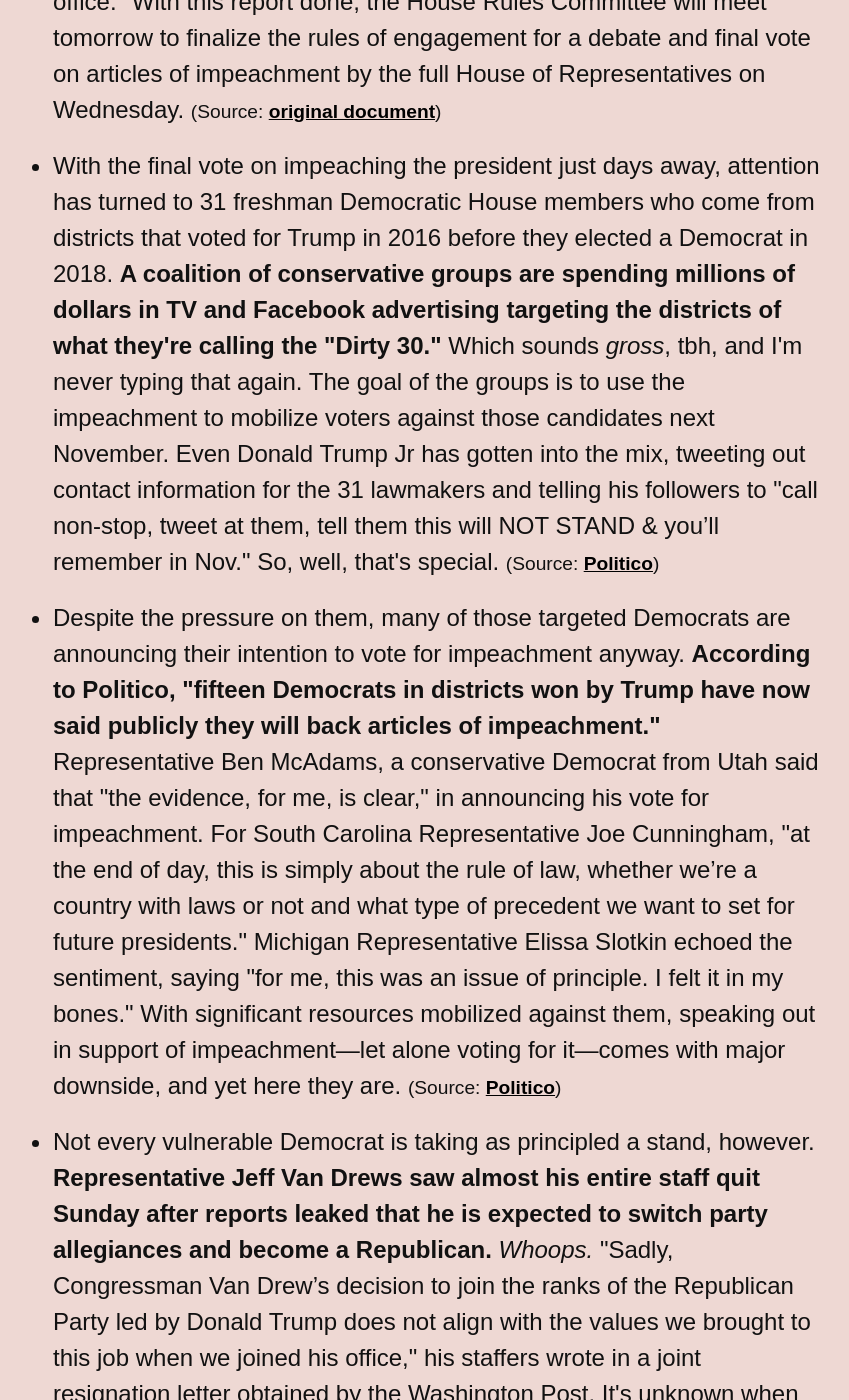
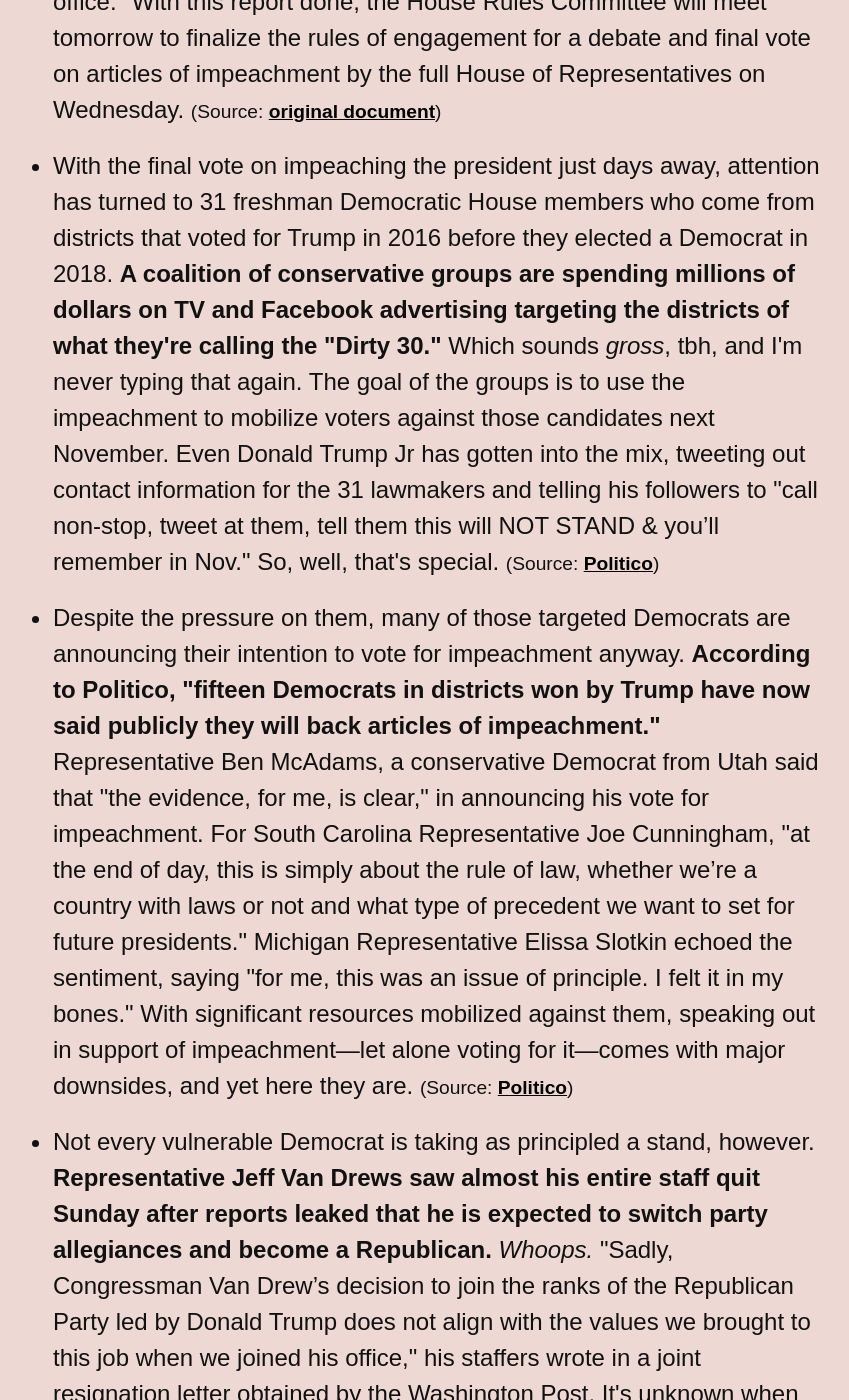
Before and after one commit to dansinker/impeachment.fyi, a Jekyll site: the page built from index.md, in a window 1280 px wide and 1400 px high, scrolled down 1046 px. Shown: the whole window, without its empty margins (277-1126 px from the left). Built offline with Jekyll 4.4.1, drawn with Linux system fonts in a browser that asks for light colours; nearby versions of some CDN libraries; some web fonts are replaced; comment, search, counter and statistics services are not loaded.

Commit message:
a few typos

```diff
--- a/_data/news.yml
+++ b/_data/news.yml
@@ -5,10 +5,10 @@ news:
   - item: <b>The House Judiciary Committee today released a <i>658-page report</i> that explains in full detail the charges against the president in the two articles of impeachment approved by the committee last Friday.</b> The lengthy report cites extensive evidence and testimony collected over the course of the impeachment investigation to charge that the president engaged in "multiple federal crimes" including bribery and wire fraud. <i>Oh.</i>  The report also includes a 20 page dissent written by Republican ranking member Doug Collins who writes that the case is "weak" and "lowers the bar for future impeachments." Despite the minority dissent, the report concludes that President Trump "has placed his own interest in retaining power above our national security and commitment to self-governance," and that he "has done so before, he has done so here, and he will undoubtedly do so again." As a result, the report says, President Trump "should be impeached and removed from office." With this report done, the House Rules Committee will meet tomorrow to finalize the rules of engagement for a debate and final vote on articles of impeachment by the full House of Representatives on Wednesday.
     source: original document
     url: https://rules.house.gov/sites/democrats.rules.house.gov/files/CRPT-116hrpt346.pdf
-  - item: With the final vote on impeaching the president just days away, attention has turned to 31 freshman Democratic House members who come from districts that voted for Trump in 2016 before they elected a Democrat in 2018. <b>A coalition of conservative groups are spending millions of dollars in TV and Facebook advertising targeting the districts of what they're calling the "Dirty 30."</b> Which sounds <i>gross</i>, tbh, and I'm never typing that again. The goal of the groups is to use the impeachment to mobilize voters against those candidates next November. Even Donald Trump Jr has gotten into the mix, tweeting out contact information for the 31 lawmakers and telling his followers to "call non-stop, tweet at them, tell them this will NOT STAND & you’ll remember in Nov." So, well, that's special.
+  - item: With the final vote on impeaching the president just days away, attention has turned to 31 freshman Democratic House members who come from districts that voted for Trump in 2016 before they elected a Democrat in 2018. <b>A coalition of conservative groups are spending millions of dollars on TV and Facebook advertising targeting the districts of what they're calling the "Dirty 30."</b> Which sounds <i>gross</i>, tbh, and I'm never typing that again. The goal of the groups is to use the impeachment to mobilize voters against those candidates next November. Even Donald Trump Jr has gotten into the mix, tweeting out contact information for the 31 lawmakers and telling his followers to "call non-stop, tweet at them, tell them this will NOT STAND & you’ll remember in Nov." So, well, that's special.
     source: Politico
     url: https://www.politico.com/news/2019/12/15/conservative-groups-wage-war-on-impeachment-083396
-  - item: Despite the pressure on them, many of those targeted Democrats are announcing their intention to vote for impeachment anyway. <b>According to Politico, "fifteen Democrats in districts won by Trump have now said publicly they will back articles of impeachment."</b> Representative Ben McAdams, a conservative Democrat from Utah said that "the evidence, for me, is clear," in announcing his vote for impeachment. For South Carolina Representative Joe Cunningham, "at the end of day, this is simply about the rule of law, whether we’re a country with laws or not and what type of precedent we want to set for future presidents." Michigan Representative Elissa Slotkin echoed the sentiment, saying "for me, this was an issue of principle. I felt it in my bones." With significant resources mobilized against them, speaking out in support of impeachment—let alone voting for it—comes with major downside, and yet here they are.
+  - item: Despite the pressure on them, many of those targeted Democrats are announcing their intention to vote for impeachment anyway. <b>According to Politico, "fifteen Democrats in districts won by Trump have now said publicly they will back articles of impeachment."</b> Representative Ben McAdams, a conservative Democrat from Utah said that "the evidence, for me, is clear," in announcing his vote for impeachment. For South Carolina Representative Joe Cunningham, "at the end of day, this is simply about the rule of law, whether we’re a country with laws or not and what type of precedent we want to set for future presidents." Michigan Representative Elissa Slotkin echoed the sentiment, saying "for me, this was an issue of principle. I felt it in my bones." With significant resources mobilized against them, speaking out in support of impeachment—let alone voting for it—comes with major downsides, and yet here they are.
     source: Politico
     url: https://www.politico.com/news/2019/12/16/ben-mcadams-vote-to-impeach-trump-086215
   - item: Not every vulnerable Democrat is taking as principled a stand, however. <b>Representative Jeff Van Drews saw almost his entire staff quit Sunday after reports leaked that he is expected to switch party allegiances and become a Republican.</b> <i>Whoops.</i> "Sadly, Congressman Van Drew’s decision to join the ranks of the Republican Party led by Donald Trump does not align with the values we brought to this job when we joined his office," his staffers wrote in a joint resignation letter obtained by the Washington Post. It's unknown when Van Drew's party switch may happen, but certainly he'll need to staff up again shortly.
```
